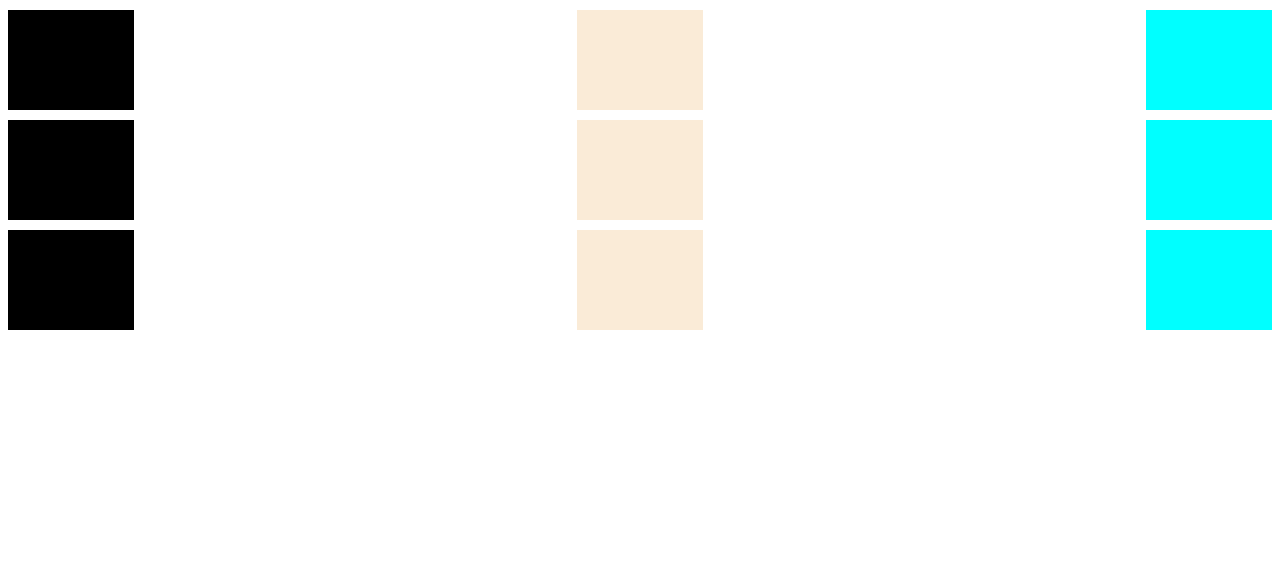
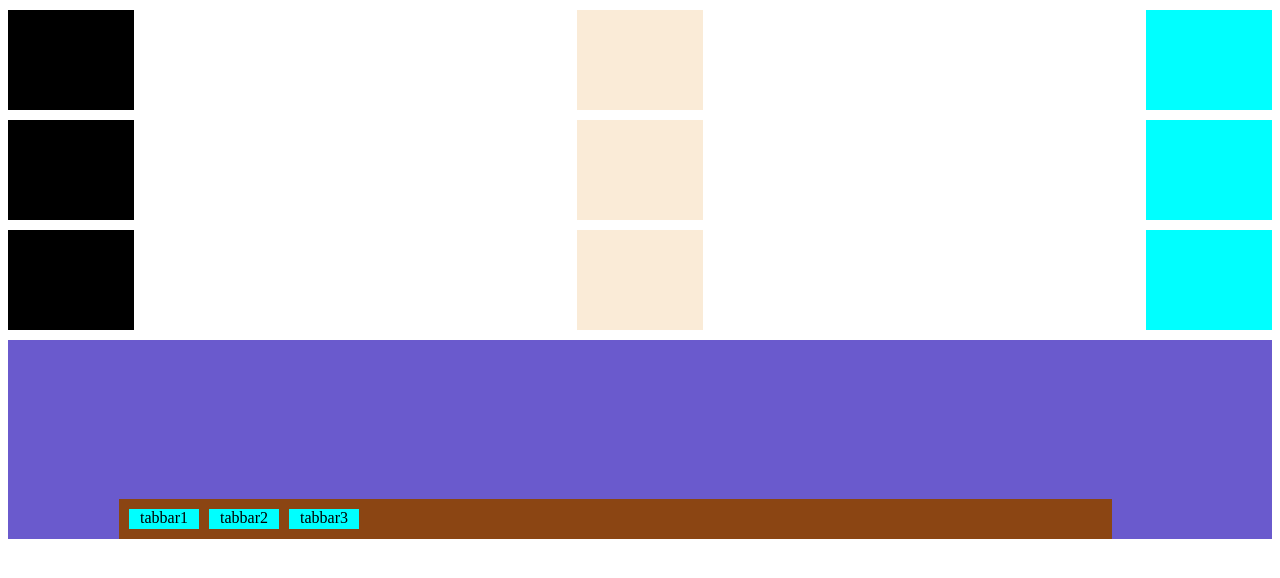
Before and after one commit to TestSmirk/download, a plain HTML site: page index.html in a window 1280 px wide. Drawn offline with Linux system fonts and the light colour scheme.

Commit message:
add tabbar

```diff
--- a/css/css.css
+++ b/css/css.css
@@ -34,3 +34,43 @@
     right:0;
     bottom: 0;
 }
+.topbar{
+    background-color: slateblue;
+    width: 100dppx;
+    height: 100px;
+    padding-top:99px;
+    margin-top: 10px;
+}
+#tab1{
+    background-color: aqua;
+    float: left;
+
+    height: 20px;
+    width: 70px;
+}
+
+#tab2{
+    background-color: aqua;
+    height: 20px;
+    margin-left: 10px;
+    width: 70px;
+    float: left;
+
+}
+#tab3{
+    background-color: aqua;
+    height: 20px;
+    width: 70px;
+    float: left;
+    margin-left: 10px;
+}
+
+.topbar_content{
+    height: 20px;
+    width: 77%;
+    margin-top: 60px;
+    background-color: saddlebrown;
+    padding: 10px;
+    text-align:center;
+    margin-left: 111px;
+}
--- a/index.html
+++ b/index.html
@@ -24,5 +24,14 @@
     <div class="left"></div>
     <div class="right"></div>
 </div>
+
+<div class="topbar">
+    <div class="topbar_content">
+        <div id="tab1" onclick="topBar_a()">tabbar1</div>
+        <div id="tab2" onclick="topBar_b()">tabbar2</div>
+        <div id="tab3" onclick="topBar_c()">tabbar3</div>
+    </div>
+
+</div>
 </body>
 </html>
--- a/script/main.js
+++ b/script/main.js
@@ -22,3 +22,18 @@ function addClassFun() {
     $("#removed_div").toggleClass("import");
     $("#import").toggleClass("blue")
 }
+function topBar_a() {
+    console.log(1);
+    alert("1")
+
+}
+function topBar_b() {
+    console.log(2);
+    alert("2")
+
+}
+function topBar_c() {
+    console.log(3);
+    alert("3")
+
+}
```
